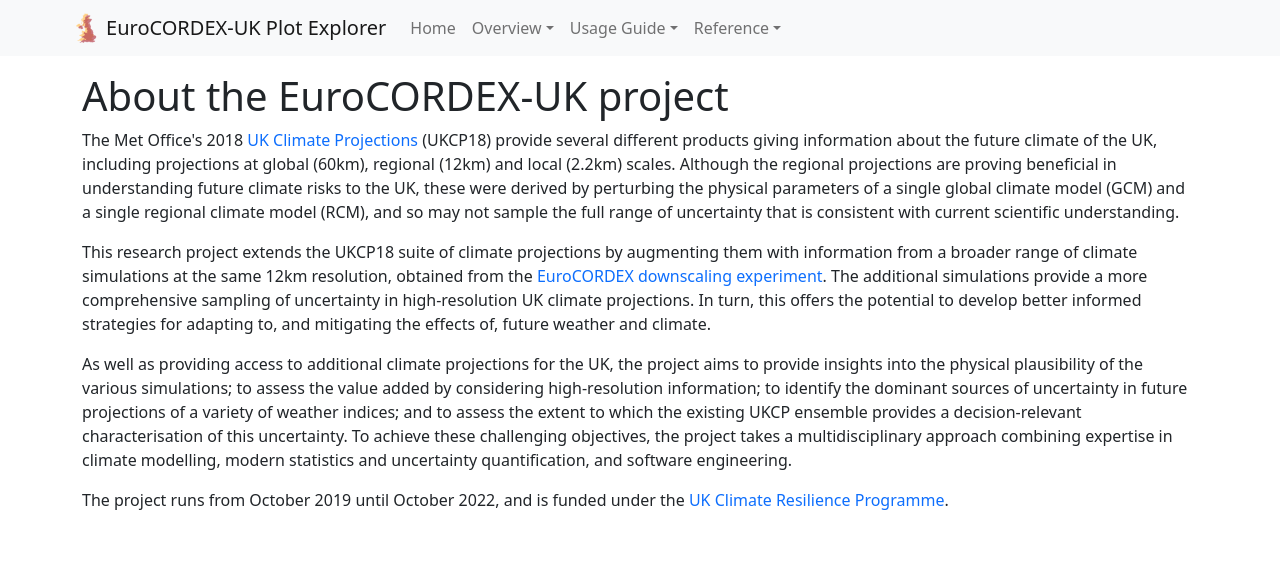
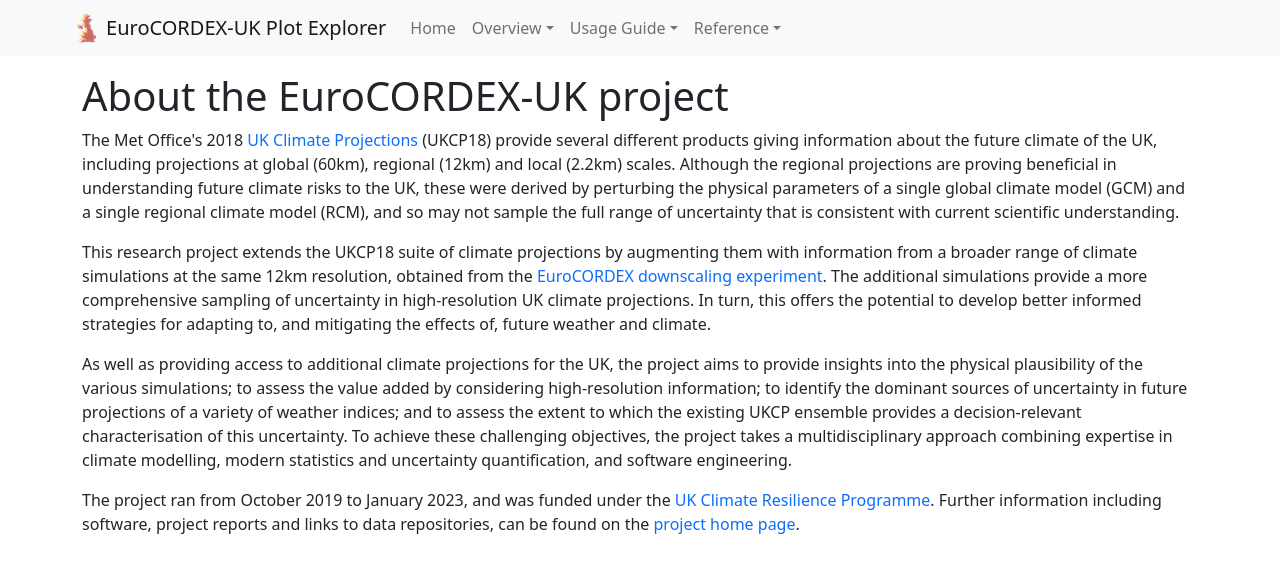
Before and after one commit to UCL/UKCORDEX-plot-explorer-dev, a React (Create React App) app: page /#/about in a window 1280 px wide. Shown: the top 572 px of the page. Built offline with nearby package versions, Linux system fonts and the light colour scheme.

Commit message:
Update About.js
Final line of project description updated

```diff
--- a/src/components/ExtraPages/About/About.js
+++ b/src/components/ExtraPages/About/About.js
@@ -38,7 +38,8 @@ export default function About() {
           modern statistics and uncertainty quantification, and software engineering.
         </p>
         <p>
-        The project runs from October 2019 until October 2022, and is funded under the <a href="https://www.ukclimateresilience.org/">UK Climate Resilience Programme</a>.
+          The project ran from October 2019 to January 2023, and was funded under the <a href="https://www.ukclimateresilience.org/">UK Climate Resilience Programme</a>.
+          Further information including software, project reports and links to data repositories, can be found on the <a href='https://www.ucl.ac.uk/statistics/research/eurocordex-uk'>project home page</a>.
         </p>
       </div>
     </Container>
```
